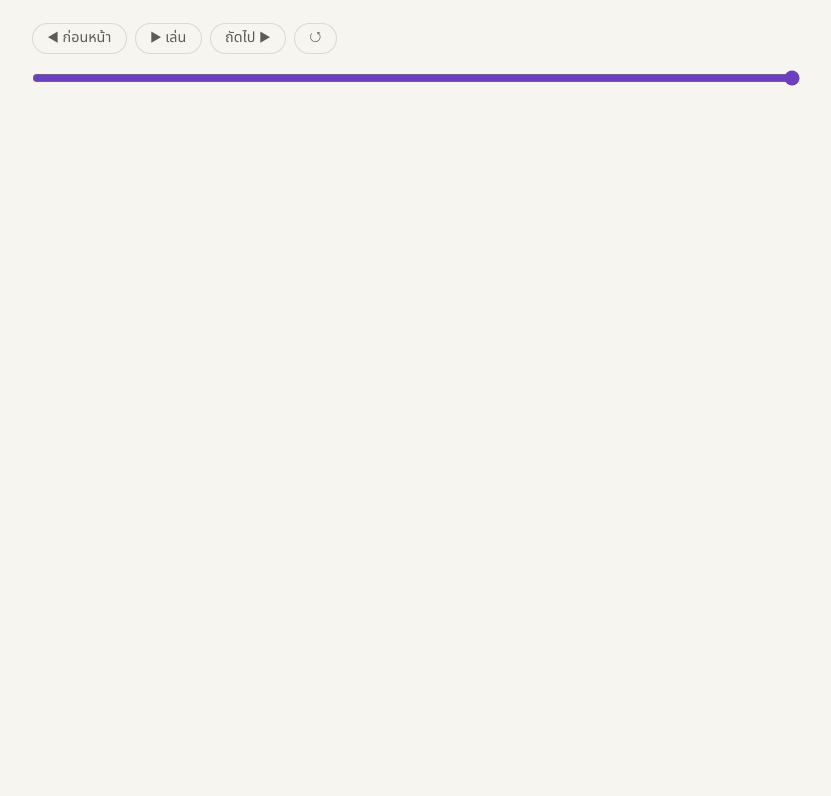
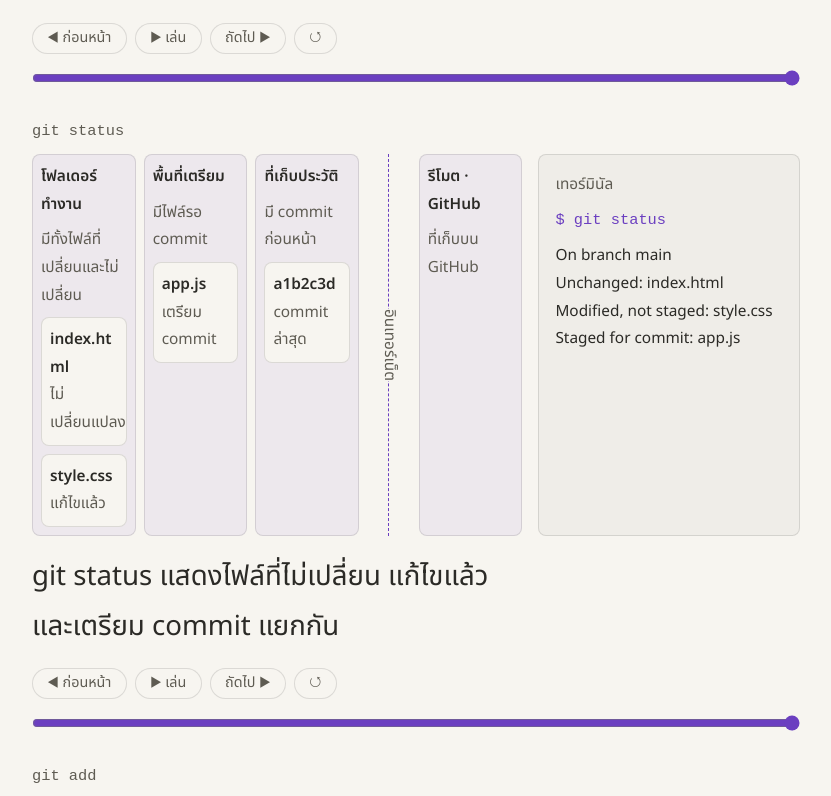
Before and after one commit to ArrayaWongsaita/dn_ai_in, a React (Vite) app: page /dev/animations in a window 1280 px wide. Shown: the part 3224-4020 px from the top of the page, without its empty margins (224-1055 px from the left). Before the commit the page ends 3406 px from the top, so only its background shows below. Built offline with nearby package versions, Linux system fonts and the light colour scheme.

Commit message:
Add status and add GitFlow scenes

```diff
--- a/src/shared/animation/gitflow/basics.ts
+++ b/src/shared/animation/gitflow/basics.ts
@@ -53,6 +53,121 @@ export function buildInitTimeline(tl: gsap.core.Timeline) {
   })
 }
 
+type CardStatus = 'unchanged' | 'modified' | 'staged'
+
+const statusRows: { id: string; name: string; zone: GitFlowCard['zone']; state: CardStatus }[] = [
+  { id: 'index', name: 'index.html', zone: 'working', state: 'unchanged' },
+  { id: 'style', name: 'style.css', zone: 'working', state: 'modified' },
+  { id: 'app', name: 'app.js', zone: 'staging', state: 'staged' },
+]
+
+const statusLabels: Record<CardStatus, string> = {
+  unchanged: 'ไม่เปลี่ยนแปลง',
+  modified: 'แก้ไขแล้ว',
+  staged: 'เตรียม commit',
+}
+
+const terminalLabels: Record<CardStatus, string> = {
+  unchanged: 'Unchanged',
+  modified: 'Modified, not staged',
+  staged: 'Staged for commit',
+}
+
+const statusCards: GitFlowCard[] = statusRows.map((card) => ({
+  ...card,
+  label: statusLabels[card.state],
+}))
+
+const previousSnapshot: GitFlowCard = {
+  id: 'previous-snapshot', name: 'a1b2c3d', zone: 'repository',
+  state: 'snapshot', label: 'commit ล่าสุด',
+}
+
+const statusState: GitFlowSceneState = {
+  cards: [...statusCards, previousSnapshot],
+  zones: {
+    ...overviewZones,
+    working: { state: 'files', note: 'มีทั้งไฟล์ที่เปลี่ยนและไม่เปลี่ยน' },
+    staging: { state: 'files', note: 'มีไฟล์รอ commit' },
+    repository: { state: 'snapshot', note: 'มี commit ก่อนหน้า' },
+  },
+  output: [
+    'On branch main',
+    ...statusRows.map(({ name, state }) => `${terminalLabels[state]}: ${name}`),
+  ].join('\n'),
+  caption: 'git status แสดงไฟล์ที่ไม่เปลี่ยน แก้ไขแล้ว และเตรียม commit แยกกัน',
+}
+
+const addCard: GitFlowCard = {
+  id: 'add-style', name: 'style.css', zone: 'working',
+  state: 'modified', label: 'แก้ไขแล้ว',
+}
+
+const addState: GitFlowSceneState = {
+  cards: [addCard, previousSnapshot],
+  zones: {
+    ...overviewZones,
+    working: { state: 'files', note: `${addCard.name} ถูกแก้ไขแล้ว` },
+    repository: { state: 'snapshot', note: `commit ล่าสุด ${previousSnapshot.name}` },
+  },
+  output: `Changes to be committed:\n  modified: ${addCard.name}\n\nNo commit was created; the repository is unchanged.`,
+  caption: `${addCard.name} ย้ายไปพื้นที่เตรียม ส่วน commit เดิมใน repository ยังเหมือนเดิม`,
+}
+
+function revealTerminalPart(tl: gsap.core.Timeline, element: string, label: string, duration: number) {
+  tl.addLabel(label).fromTo(element, {
+    clipPath: 'inset(0 100% 0 0)', attr: { 'data-revealed-fraction': 0 },
+  }, {
+    clipPath: 'inset(0 0% 0 0)', attr: { 'data-revealed-fraction': 1 },
+    duration, ease: ease.linear,
+  })
+}
+
+export function buildStatusTimeline(tl: gsap.core.Timeline) {
+  revealTerminalPart(tl, '[data-el="terminal-command"]', 'command', dur.base)
+  statusState.cards.filter((card) => card.state !== 'snapshot').forEach((card) => {
+    tl.addLabel(card.state).fromTo(`[data-el="card-${card.id}"]`, {
+      opacity: 0, attr: { 'data-zone': card.zone, 'data-state': card.state },
+    }, {
+      opacity: 1, attr: { 'data-zone': card.zone, 'data-state': card.state },
+      duration: dur.fast, ease: ease.out,
+    })
+  })
+  revealTerminalPart(tl, '[data-el="terminal-output"]', 'output', dur.work)
+}
+
+function cardTravelOffset(cardId: string, destinationId: GitFlowCard['zone']) {
+  const card = document.querySelector<HTMLElement>(`[data-el="card-${cardId}"]`)
+  const sourceZone = card?.closest<HTMLElement>('[data-el^="zone-"]')
+  const destinationZone = sourceZone?.parentElement?.querySelector<HTMLElement>(`[data-el="zone-${destinationId}"]`)
+  const destinationCards = destinationZone?.querySelector<HTMLElement>(':scope > div')
+  if (!card || !destinationCards) throw new Error(`Cannot find ${cardId} or destination ${destinationId}`)
+
+  const cardRect = card.getBoundingClientRect()
+  const targetRect = destinationCards.getBoundingClientRect()
+  return {
+    x: targetRect.left + (targetRect.width - cardRect.width) / 2 - cardRect.left,
+    y: targetRect.top - cardRect.top,
+  }
+}
+
+export function buildAddTimeline(tl: gsap.core.Timeline) {
+  revealTerminalPart(tl, '[data-el="terminal-command"]', 'command', dur.base)
+  const offset = cardTravelOffset(addCard.id, 'staging')
+  tl.addLabel('stage').fromTo(`[data-el="card-${addCard.id}"]`, {
+    x: 0, y: 0, attr: { 'data-zone': addCard.zone, 'data-state': addCard.state },
+  }, {
+    x: offset.x, y: offset.y, attr: { 'data-zone': 'staging', 'data-state': 'staged' },
+    duration: dur.travel, ease: ease.travel,
+  })
+  tl.fromTo('[data-el="zone-staging"]', {
+    attr: { 'data-zone-state': addState.zones.staging.state },
+  }, {
+    attr: { 'data-zone-state': 'staged' }, duration: dur.travel, ease: ease.linear,
+  }, 'stage')
+  revealTerminalPart(tl, '[data-el="terminal-output"]', 'output', dur.work)
+}
+
 export const basicsScenes = {
   overview: {
     title: 'ภาพรวม 4 พื้นที่', command: '', build: buildOverviewTimeline,
@@ -70,4 +185,12 @@ export const basicsScenes = {
       caption: 'Git สร้าง repository ว่าง ไฟล์ทั้งสามยังอยู่ในโฟลเดอร์ทำงาน',
     },
   },
+  status: {
+    title: 'git status', command: 'git status', build: buildStatusTimeline,
+    state: statusState,
+  },
+  add: {
+    title: 'git add', command: `git add ${addCard.name}`, build: buildAddTimeline,
+    state: addState,
+  },
 } satisfies Record<string, GitFlowSceneDefinition>
```
